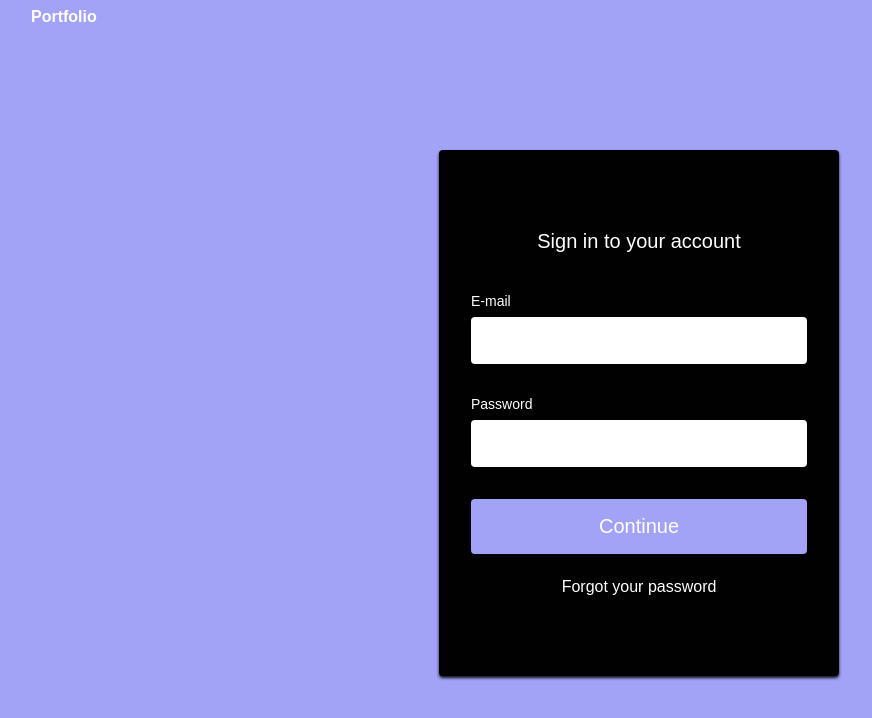
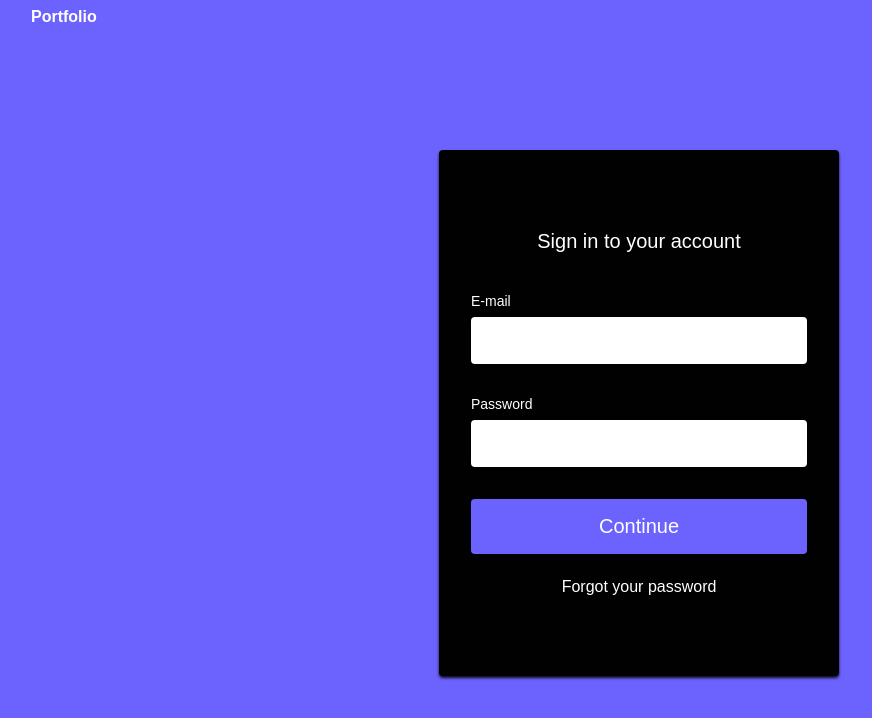
Before and after one commit to NyergesC/react-styled-components-project, a React (Create React App) app: page /signin in a window 1280 px wide. Shown: the top 718 px of the page, without its empty margins (1-873 px from the left). Built offline with nearby package versions, Linux system fonts and the light colour scheme; a web font is replaced by a local one.

Commit message:
signin colors changed

```diff
--- a/src/components/Footer/FooterElements.js
+++ b/src/components/Footer/FooterElements.js
@@ -15,7 +15,6 @@ export const FooterContainer = styled.div`
 export const FooterWrap= styled.div`
     width: 400px;
     height:20px;
-    text-align:center;
 
 `
 
@@ -23,6 +22,6 @@ export const FooterP = styled.p`
     width:100%;
     height:35px;
     color:#000000;
-    font-size:16px;
+    font-size:14px;
     font-weight:600;
 `
--- a/src/components/Signin/SigninElements.js
+++ b/src/components/Signin/SigninElements.js
@@ -10,7 +10,7 @@ export const Container = styled.div`
     top:0;
     z-index:0;
     overflow:hidden;
-    background: #A2A2F6;
+    background: #6C63FF;
 
 
 `
@@ -95,7 +95,7 @@ export const FormInput = styled.input`
 `
 
 export const FormButton = styled.button`
-    background: #A2A2F6;
+    background: #6C63FF;
     padding:16px 0;
     border:none;
     border-radius:4px;
```
